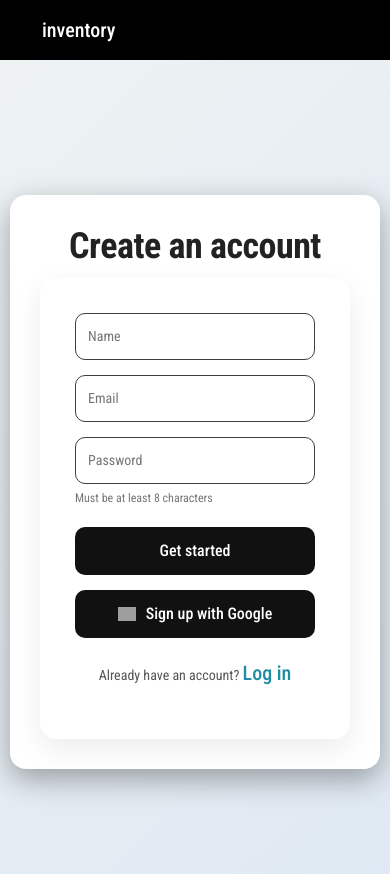
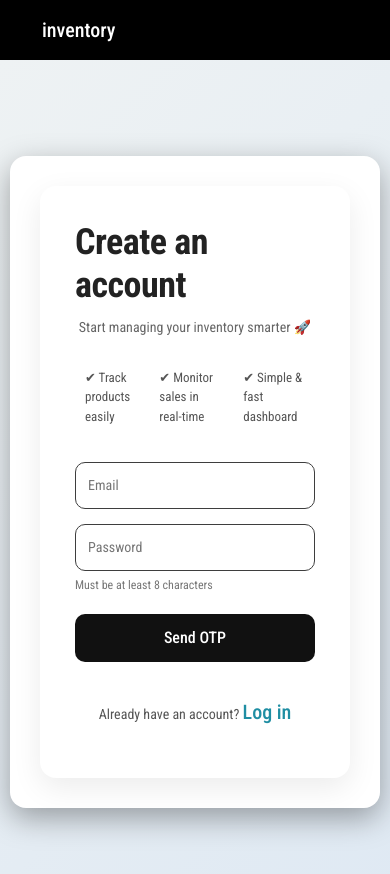
Before and after one commit to shreyas4525/inventory-and-sales-analytics, a React (Vite) app in the folder frontend/: page /signup in a window 390 px wide. Shown: the top 874 px of the page. Built offline with nearby package versions, Linux system fonts and the light colour scheme; grey boxes are pictures that could not be loaded.

Commit message:
signup by otp

```diff
--- a/frontend/src/pages/auth/Signup.css
+++ b/frontend/src/pages/auth/Signup.css
@@ -32,7 +32,7 @@
 }
 
 /* Heading */
-.signup_left h1 {
+.form_container h1 {
   font-size: 36px;
   font-weight: 700;
   margin-bottom: 10px;
@@ -166,6 +166,12 @@ form small {
   inset: 0;
   background: rgba(0,0,0,0.15);
 }
+
+.otp_info {
+  font-size: 13.5px;
+  color: #888;
+  text-align: center;
+}
 @keyframes fadeIn {
   from {
     opacity: 0;
--- a/frontend/src/pages/auth/Signup.jsx
+++ b/frontend/src/pages/auth/Signup.jsx
@@ -1,62 +1,85 @@
-import { useState } from "react";
-import { Link, useNavigate } from "react-router-dom";
+import { useState, useEffect } from "react";
+import { Link } from "react-router-dom";
 import API from "../../api/axios";
-import { useEffect } from "react";
 import "./signup.css";
 import AuthNavbar from "../../components/layout/authNavbar";
 
 function Signup() {
-  const navigate = useNavigate();
+  const [step, setStep] = useState(1);
+
+  const [form, setForm] = useState({
+    email: "",
+    password: "",
+    otp: ""
+  });
 
   useEffect(() => {
     document.body.style.overflow = "hidden";
-
     return () => {
       document.body.style.overflow = "auto";
     };
   }, []);
 
-  const [form, setForm] = useState({
-    email: "",
-    password: ""
-  });
-
   const handleChange = (e) => {
     setForm({ ...form, [e.target.name]: e.target.value });
   };
 
-  const handleSubmit = async (e) => {
+  // Send OTP
+  const handleSendOTP = async (e) => {
     e.preventDefault();
+    try {
+      await API.post("/auth/signup", {
+        email: form.email,
+        password: form.password
+      });
+      setStep(2);
+    } catch (err) {
+      alert(err.response?.data?.message || "Error sending OTP");
+    }
+  };
 
+  // Verify OTP
+  const handleVerifyOTP = async (e) => {
+    e.preventDefault();
     try {
-      await API.post("/auth/register", form);
-      navigate("/");
-
+      await API.post("/auth/verify-signup", form);
+      alert("Signup successful");
+      window.location.href = "/";
     } catch (err) {
-      console.log(err);
+      alert(err.response?.data?.message || "Invalid OTP");
     }
   };
 
   return (
     <>
-    <AuthNavbar/>
+      <AuthNavbar />
+
       <div className="signup_wrapper">
         <div className="signup_page">
 
           {/* LEFT SIDE */}
           <div className="signup_left">
-        <h1>Create an account</h1>
+
             <div className="form_container">
 
-          <form onSubmit={handleSubmit}>
-            <input
-              type="text"
-              name="name"
-              onChange={handleChange}
-              placeholder="Name"
-              autoComplete="none"
-              required
-            />
+              <h1>Create an account</h1>
+
+              <p className="subtitle">
+                Start managing your inventory smarter 🚀
+              </p>
+
+              {/* FEATURES (only step 1) */}
+              {step === 1 && (
+                <ul className="features">
+                  <li>✔ Track products easily</li>
+                  <li>✔ Monitor sales in real-time</li>
+                  <li>✔ Simple & fast dashboard</li>
+                </ul>
+              )}
+
+              {/* STEP 1 */}
+              {step === 1 && (
+                <form onSubmit={handleSendOTP}>
                   <input
                     type="email"
                     name="email"
@@ -76,14 +99,31 @@ useEffect(() => {
                   <small>Must be at least 8 characters</small>
 
                   <button type="submit" className="primary_btn">
-              Get started
+                    Send OTP
                   </button>
                 </form>
+              )}
 
-          <button className="google_btn">
-            <img src="https://www.svgrepo.com/show/475656/google-color.svg" alt="" />
-            Sign up with Google
+              {/* STEP 2 */}
+              {step === 2 && (
+                <form onSubmit={handleVerifyOTP}>
+                  <p className="otp_info">
+                    We’ve sent a code to <strong>{form.email}</strong>
+                  </p>
+
+                  <input
+                    type="text"
+                    name="otp"
+                    onChange={handleChange}
+                    placeholder="Enter OTP"
+                    required
+                  />
+
+                  <button type="submit" className="primary_btn">
+                    Verify OTP
                   </button>
+                </form>
+              )}
 
               <p className="login_text">
                 Already have an account? <Link to="/">Log in</Link>
@@ -92,7 +132,7 @@ useEffect(() => {
             </div>
           </div>
 
-      {/* RIGHT SIDE IMAGE */}
+          {/* RIGHT SIDE */}
           <div className="signup_right">
             <img src="/signupimg.jpg" alt="signup" />
           </div>
```
Also changed, not shown: frontend/src/pages/Dashboard.jsx (+68 -83 lines), 1 other file (tests, documents, lock files or other folders). Lines whose indentation alone changed are shown as unchanged.
